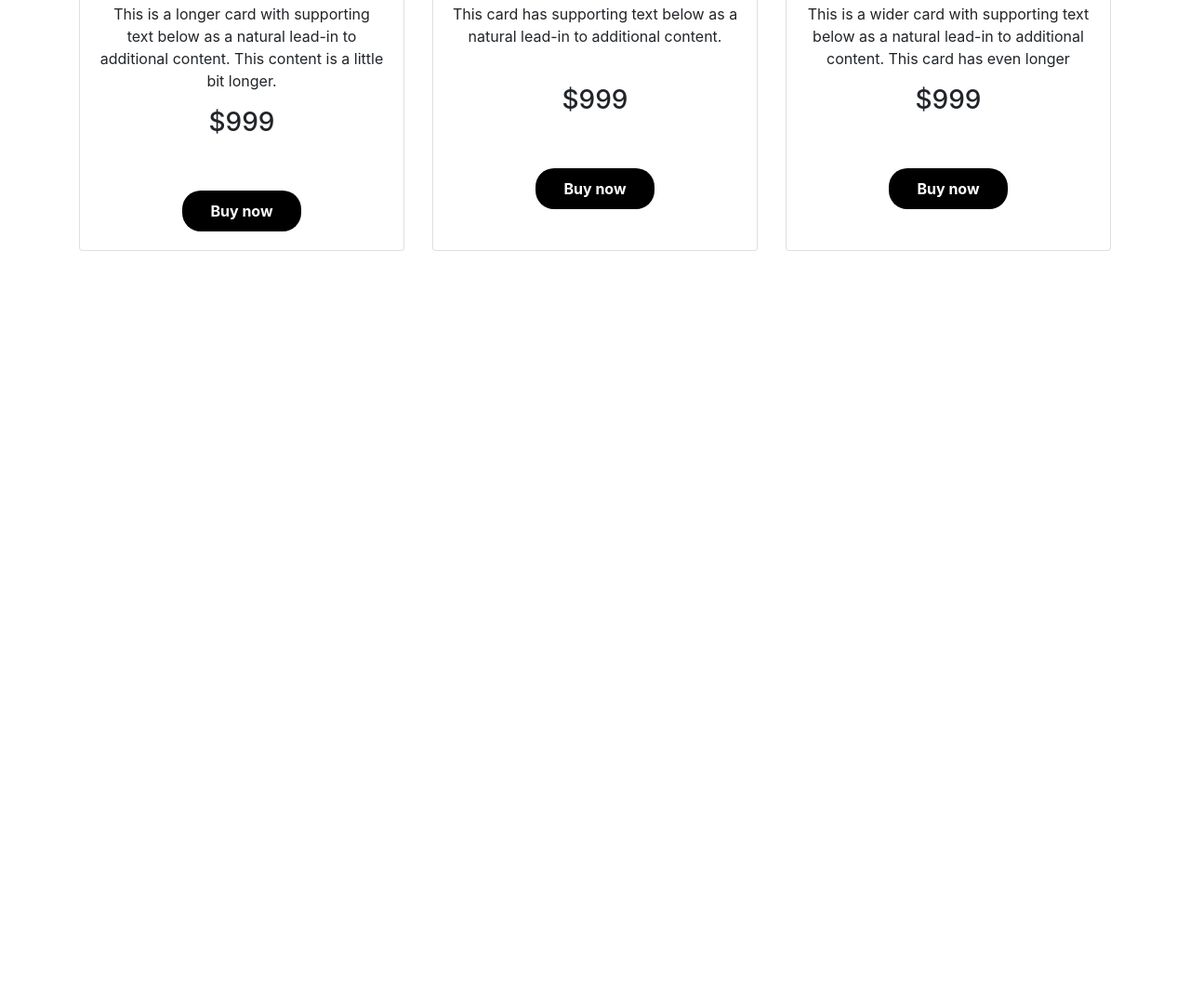
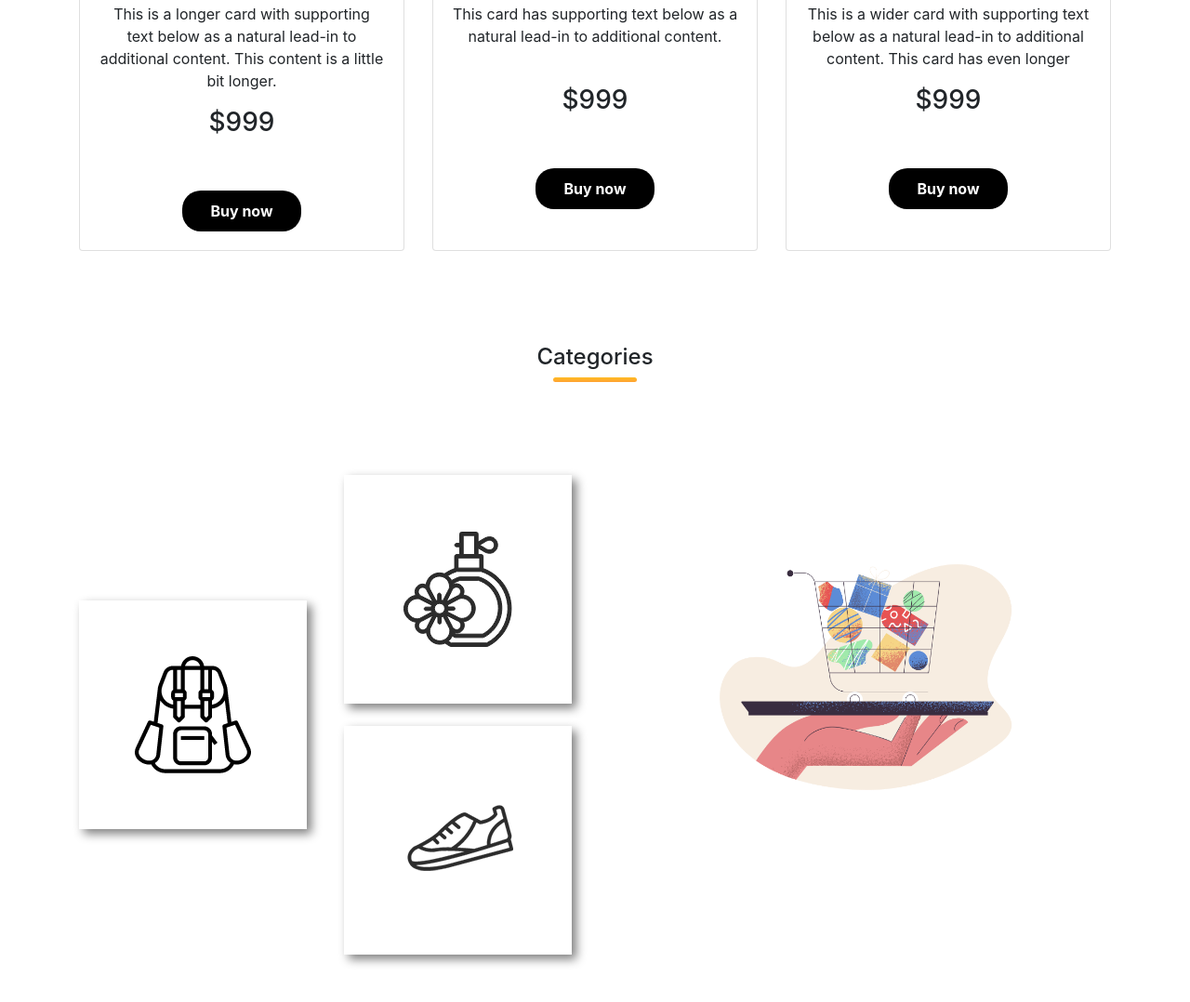
Before and after one commit to Mr188175/hot-gadgets, a plain HTML site: page index.html in a window 1280 px wide. Shown: the part 1889-2967 px from the top of the page at 93% size. Before the commit the page ends 2259 px from the top, so only its background shows below. Drawn offline with nearby package versions, Linux system fonts and the light colour scheme.

Commit message:
hot-gadgets is done

```diff
--- a/index.html
+++ b/index.html
@@ -53,7 +53,7 @@
                       <div class="col-sm-7">
                         <h2>Google Alexa</h2>
                         <p>Control Your every Home applience and make your life easier.</p>
-                        <button  class="btn-buy-now glyphicon glyphicon-arrow-right">Buy now </button>
+                        <button  class="btn-buy-now">Buy now </button>
                       </div>
                       <div class="col-sm-5">
                         <img src="images/banner-products/slider-1.png" class="d-block w-100 img-fluid" alt="...">
@@ -66,7 +66,7 @@
                       <div class="col-sm-7">
                         <h2>JBG bluetooth speaker</h2>
                         <p>Enjoy the beauty of sound and discover new things.</p>
-                        <button  class="btn-buy-now glyphicon glyphicon-arrow-right">Buy now </button>
+                        <button  class="btn-buy-now">Buy now </button>
                       </div>
                       <div class="col-sm-5">
                         <img src="images/banner-products/slider-3.png" class="d-block w-100 img-fluid" alt="...">
@@ -176,6 +176,35 @@
         </div>
       </div>
     </section>
+
+    <section class="container">
+      <div class="catergories">
+        <h4>Categories</h4>
+      </div>
+
+      <div class="line">
+
+      </div>
+
+      <div class="row cat-img">
+        <div class="col-sm-3 d-flex align-items-center">
+          <img src="images/Categories/bag.png" alt="" srcset="">
+        </div>
+        <div class="col-sm-3">
+          <div>
+            <img src="images/Categories/perfume.png" alt="" srcset="">
+          </div>
+          <br>
+          <div>
+            <img src="images/Categories/shoe.png" alt="" srcset="">
+          </div>
+
+        </div>
+        <div class="col-sm-6">
+          <img class="img-fluid" id="pale" src="images/Categories/pale-order.png" alt="" srcset="">
+        </div>
+      </div>
+    </section>
     <script src="https://code.jquery.com/jquery-3.5.1.slim.min.js" integrity="sha384-DfXdz2htPH0lsSSs5nCTpuj/zy4C+OGpamoFVy38MVBnE+IbbVYUew+OrCXaRkfj" crossorigin="anonymous"></script>
     <script src="https://cdn.jsdelivr.net/npm/popper.js@1.16.0/dist/umd/popper.min.js" integrity="sha384-Q6E9RHvbIyZFJoft+2mJbHaEWldlvI9IOYy5n3zV9zzTtmI3UksdQRVvoxMfooAo" crossorigin="anonymous"></script>
     <script src="https://stackpath.bootstrapcdn.com/bootstrap/4.5.0/js/bootstrap.min.js" integrity="sha384-OgVRvuATP1z7JjHLkuOU7Xw704+h835Lr+6QL9UvYjZE3Ipu6Tp75j7Bh/kR0JKI" crossorigin="anonymous"></script>
--- a/style.css
+++ b/style.css
@@ -9,6 +9,14 @@
     font-weight: bold;
     background-color: #000000;
     color: #fff;
+    display: inline-block;
+
+}
+
+.btn-buy-now:hover {
+    background-color:#FCCF24;
+    color: grey;
+    transition: 1s;
 }
 
 .container {
@@ -29,3 +37,28 @@
 .card-body {
     text-align: center;
 }
+
+.catergories {
+    text-align: center;
+}
+
+.line {
+    width: 90px;
+    height: 5px;
+    background-image: linear-gradient(#FFBC24,#FFA132);
+    border-radius: 5px;
+    margin:0 auto;
+}
+
+.cat-img {
+    margin-top: 100px;
+}
+
+.cat-img img {
+    padding: 60px 60px;
+    box-shadow: 5px 5px 10px grey;
+}
+
+#pale {
+   box-shadow: none;
+}
```
